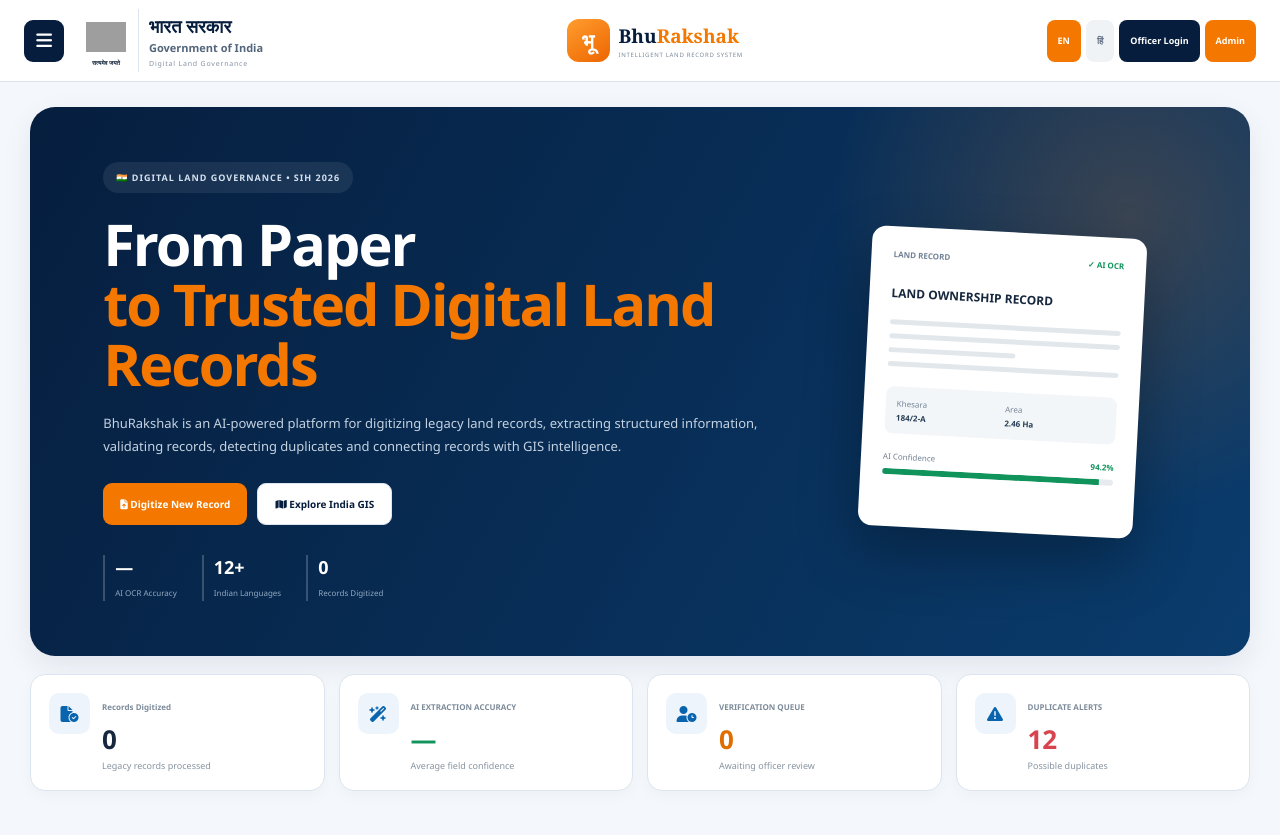
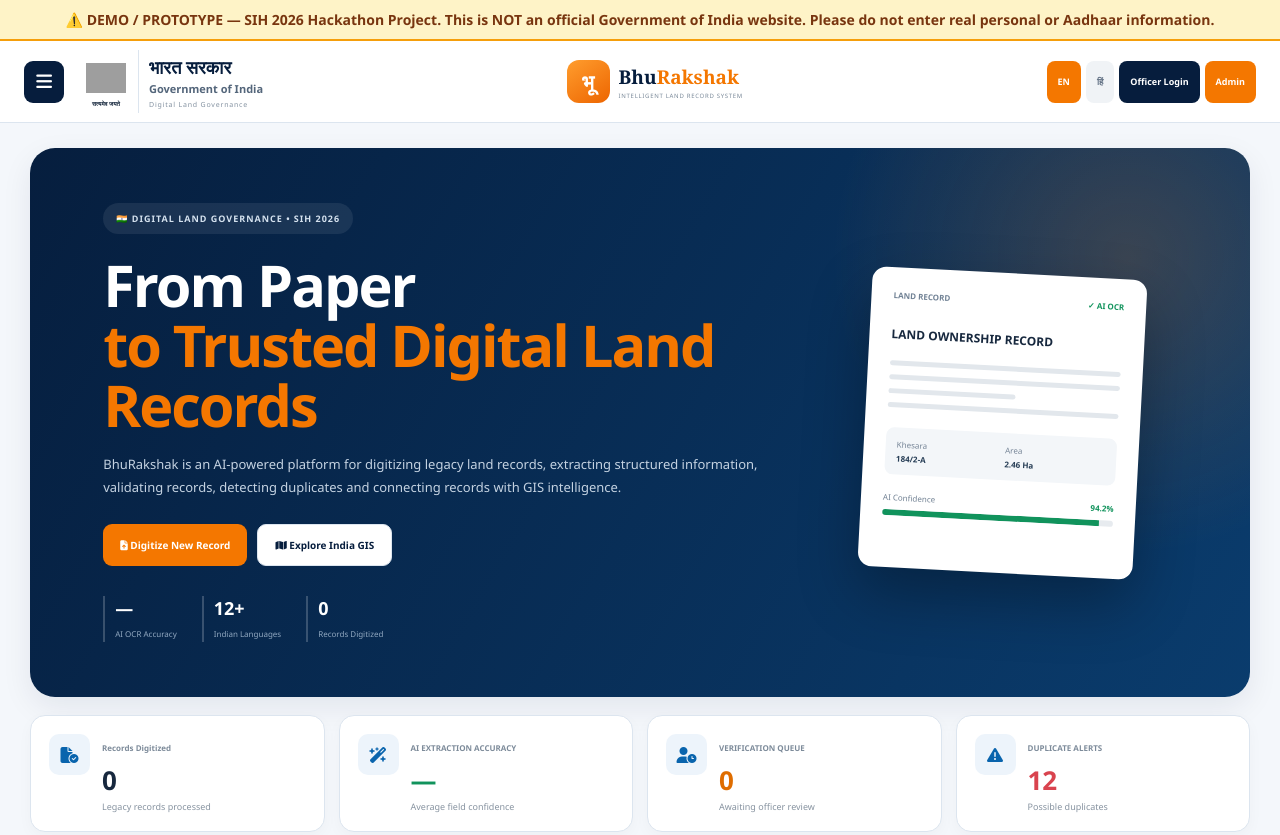
Before and after one commit to Pooja-79/Bhurakshak, a website: page public/index.html in a window 1280 px wide. Shown: the top 835 px of the page. Drawn offline with nearby package versions, Linux system fonts and the light colour scheme; no server answers; grey boxes are pictures that could not be loaded.

Commit message:
Add prototype disclaimer banner

```diff
--- a/public/index.html
+++ b/public/index.html
@@ -983,6 +983,10 @@
      HEADER
 ===================================================== -->
 
+        <div style="background:#fef3c7; color:#78350f; text-align:center; padding:10px 16px; font-size:14px; font-weight:600; border-bottom:2px solid #f59e0b;">
+        ⚠️ DEMO / PROTOTYPE — SIH 2026 Hackathon Project. This is NOT an official Government of India website. Please do not enter real personal or Aadhaar information.
+    </div>
+
     <header class="top-header">
 
         <div class="government-brand">
```
